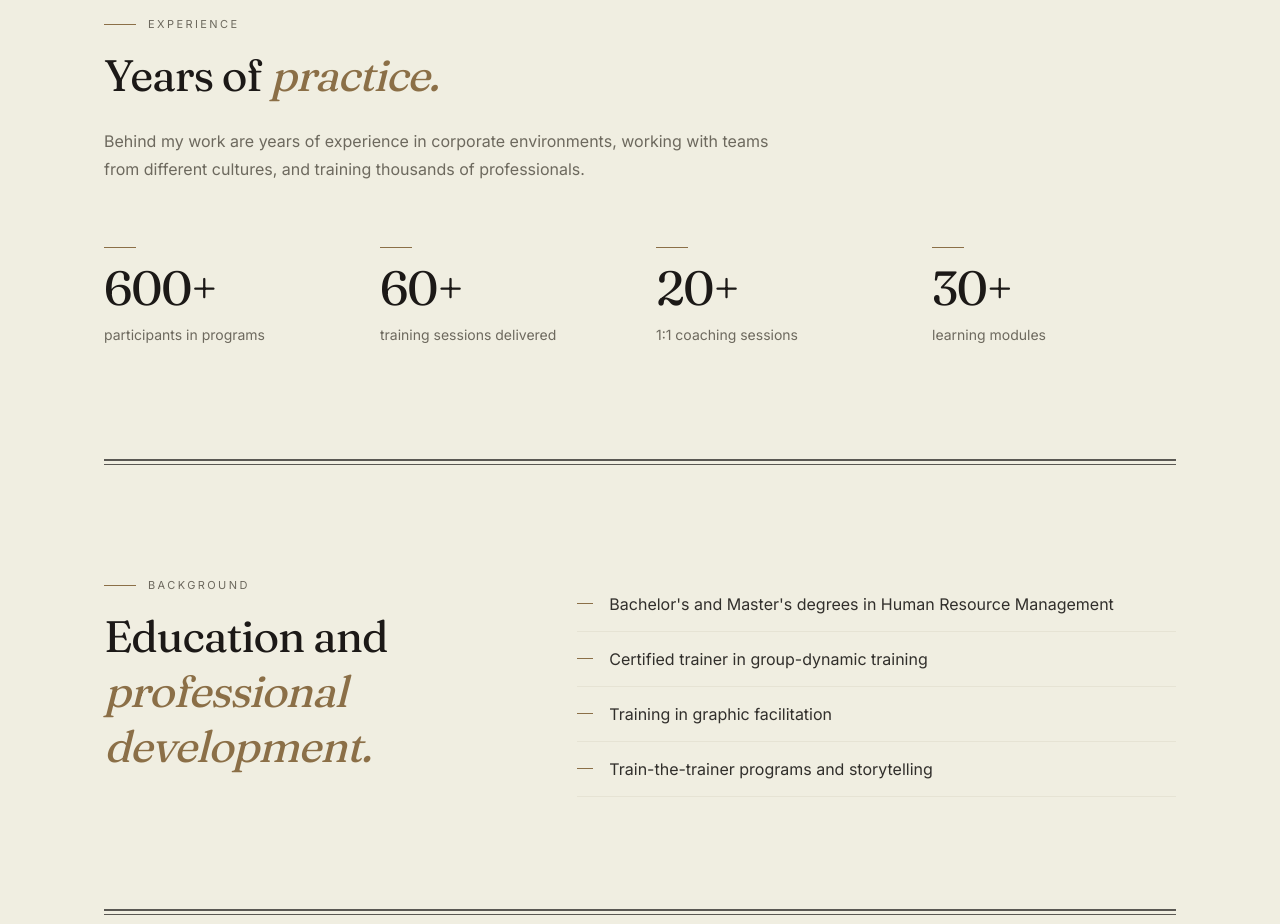
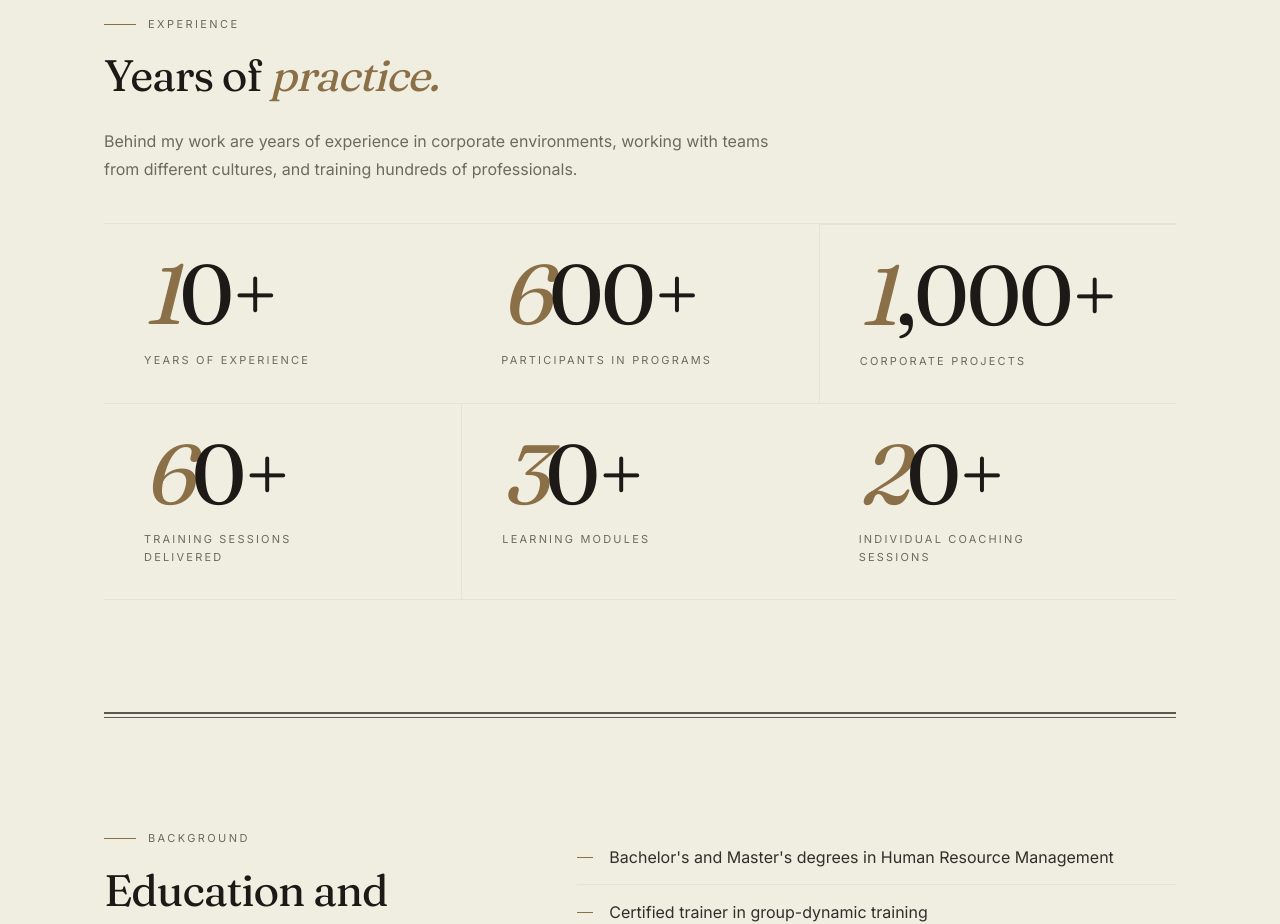
Before and after one commit to gerganatsanova/personal-website, a Next.js app: page /about in a window 1280 px wide. Shown: the part 2840-3764 px from the top of the page. Built offline with nearby package versions, Linux system fonts and the light colour scheme.

Commit message:
Align experience metrics across pages

```diff
--- a/src/app/about/page.tsx
+++ b/src/app/about/page.tsx
@@ -7,6 +7,7 @@ import { Footer } from "@/components/footer";
 import { SectionDivider } from "@/components/section-divider";
 import { PullQuote } from "@/components/pull-quote";
 import { CTA } from "@/components/cta";
+import { ExperienceMetricsGrid } from "@/components/experience-metrics-grid";
 import { fadeUp, EASE } from "@/lib/motion";
 import { useLanguage } from "@/lib/i18n";
 import { t } from "@/lib/translations";
@@ -290,24 +291,6 @@ function Philosophy() {
 /* ---------------- 4. Experience ---------------- */
 function Experience() {
   const { lang } = useLanguage();
-  const metrics = [
-    {
-      value: t.about.metric1Value[lang],
-      label: t.about.metric1Label[lang],
-    },
-    {
-      value: t.about.metric2Value[lang],
-      label: t.about.metric2Label[lang],
-    },
-    {
-      value: t.about.metric3Value[lang],
-      label: t.about.metric3Label[lang],
-    },
-    {
-      value: t.about.metric4Value[lang],
-      label: t.about.metric4Label[lang],
-    },
-  ];
 
   return (
     <section className="relative">
@@ -334,30 +317,7 @@ function Experience() {
           </p>
         </motion.div>
 
-        <div className="mt-14 grid grid-cols-2 gap-x-6 gap-y-10 md:mt-16 md:grid-cols-4 md:gap-x-8">
-          {metrics.map((m, i) => (
-            <motion.div
-              key={m.label}
-              initial="hidden"
-              whileInView="show"
-              viewport={{ once: true, amount: 0.3 }}
-              variants={fadeUp}
-              transition={{ delay: i * 0.08 }}
-              className="flex flex-col"
-            >
-              <span
-                aria-hidden
-                className="mb-4 block h-px w-8 bg-accent"
-              />
-              <span className="font-serif text-4xl leading-none tracking-tight text-foreground md:text-5xl">
-                {m.value}
-              </span>
-              <span className="mt-3 text-[13px] leading-[1.6] text-muted md:text-sm">
-                {m.label}
-              </span>
-            </motion.div>
-          ))}
-        </div>
+        <ExperienceMetricsGrid />
       </div>
     </section>
   );
--- /dev/null
+++ b/src/components/experience-metrics-grid.tsx
@@ -0,0 +1,80 @@
+"use client";
+
+import { motion } from "motion/react";
+import { useLanguage } from "@/lib/i18n";
+import { getExperienceMetrics } from "@/lib/experience-metrics";
+import { fadeUp } from "@/lib/motion";
+
+type ExperienceMetricsGridProps = {
+  variant?: "summary" | "full";
+};
+
+export function ExperienceMetricsGrid({
+  variant = "full",
+}: ExperienceMetricsGridProps) {
+  const { lang } = useLanguage();
+  const isSummary = variant === "summary";
+  const allMetrics = getExperienceMetrics(lang);
+  const metrics = isSummary ? allMetrics.slice(0, 4) : allMetrics;
+
+  return (
+    <div className="mt-8 border-y border-border/60 md:mt-10">
+      <div
+        className={`grid grid-cols-2 gap-0 ${
+          isSummary ? "lg:grid-cols-4" : "md:grid-cols-3"
+        }`}
+      >
+        {metrics.map((metric, i) => (
+          <motion.div
+            key={metric.label}
+            initial="hidden"
+            whileInView="show"
+            viewport={{ once: true, amount: 0.3 }}
+            variants={fadeUp}
+            transition={{ delay: i * 0.06 }}
+            className={getMetricCellClasses(i, isSummary)}
+          >
+            <span
+              aria-hidden
+              className="absolute left-0 top-0 h-px w-12 bg-accent opacity-0 transition-opacity duration-300 group-hover:opacity-100 md:left-10"
+            />
+            <div className="flex flex-col gap-5">
+              <span className="whitespace-nowrap font-serif text-[3.1rem] leading-[0.9] tracking-tight text-foreground sm:text-[4rem] md:text-[4.75rem] lg:text-[5.25rem]">
+                <span className="italic text-accent">
+                  {metric.value.charAt(0)}
+                </span>
+                {metric.value.slice(1)}
+              </span>
+              <span className="max-w-[14rem] text-[10px] uppercase leading-relaxed tracking-[0.16em] text-muted md:text-[11px] md:tracking-[0.2em]">
+                {metric.label}
+              </span>
+            </div>
+          </motion.div>
+        ))}
+      </div>
+    </div>
+  );
+}
+
+function getMetricCellClasses(index: number, isSummary: boolean) {
+  const classes = [
+    "group relative flex min-h-[8.5rem] flex-col justify-between border-border/60 px-4 py-6 sm:px-5 md:min-h-[10.5rem] md:px-10 md:py-8",
+  ];
+
+  if (index % 2 !== 0) {
+    classes.push(isSummary ? "border-l" : "border-l md:border-l-0");
+  }
+
+  if (index >= 2) {
+    classes.push(isSummary ? "border-t lg:border-t-0" : "border-t");
+  }
+
+  if (isSummary) {
+    if (index > 0) classes.push("lg:border-l");
+  } else {
+    if (index % 3 !== 0) classes.push("md:border-l");
+    if (index >= 3) classes.push("md:border-t");
+  }
+
+  return classes.join(" ");
+}
--- a/src/components/metrics.tsx
+++ b/src/components/metrics.tsx
@@ -1,39 +1,13 @@
 "use client";
 
 import { motion } from "motion/react";
+import { ExperienceMetricsGrid } from "@/components/experience-metrics-grid";
 import { fadeUp } from "@/lib/motion";
 import { useLanguage } from "@/lib/i18n";
 import { t } from "@/lib/translations";
 
 export function Metrics() {
   const { lang } = useLanguage();
-
-  const metrics = [
-    {
-      value: t.metrics.featuredValue[lang],
-      label: t.metrics.featuredLabel[lang],
-    },
-    {
-      value: t.metrics.participantsValue[lang],
-      label: t.metrics.participantsLabel[lang],
-    },
-    {
-      value: t.metrics.projectsValue[lang],
-      label: t.metrics.projectsLabel[lang],
-    },
-    {
-      value: t.metrics.trainingsValue[lang],
-      label: t.metrics.trainingsLabel[lang],
-    },
-    {
-      value: t.metrics.modulesValue[lang],
-      label: t.metrics.modulesLabel[lang],
-    },
-    {
-      value: t.metrics.coachingValue[lang],
-      label: t.metrics.coachingLabel[lang],
-    },
-  ];
 
   return (
     <section className="relative">
@@ -62,45 +36,7 @@ export function Metrics() {
           </p>
         </motion.div>
 
-        <div className="mt-8 border-y border-border/60 md:mt-10">
-          <div className="grid grid-cols-2 gap-0 md:grid-cols-3">
-            {metrics.map((metric, i) => (
-              <motion.div
-                key={metric.label}
-                initial="hidden"
-                whileInView="show"
-                viewport={{ once: true, amount: 0.3 }}
-                variants={fadeUp}
-                transition={{ delay: i * 0.06 }}
-                className={`group relative flex min-h-[8.5rem] flex-col justify-between border-border/60 px-4 py-6 sm:px-5 md:min-h-[10.5rem] md:px-10 md:py-8 ${
-                  i % 2 !== 0 ? "border-l md:border-l-0" : ""
-                } ${
-                  i >= 2 ? "border-t" : ""
-                } ${
-                  i % 3 !== 0 ? "md:border-l" : ""
-                } ${
-                  i >= 3 ? "md:border-t" : ""
-                }`}
-              >
-                <span
-                  aria-hidden
-                  className="absolute left-0 top-0 h-px w-12 bg-accent opacity-0 transition-opacity duration-300 group-hover:opacity-100 md:left-10"
-                />
-                <div className="flex flex-col gap-5">
-                  <span className="whitespace-nowrap font-serif text-[3.1rem] leading-[0.9] tracking-tight text-foreground sm:text-[4rem] md:text-[4.75rem] lg:text-[5.25rem]">
-                    <span className="italic text-accent">
-                      {metric.value.charAt(0)}
-                    </span>
-                    {metric.value.slice(1)}
-                  </span>
-                  <span className="max-w-[14rem] text-[10px] uppercase leading-relaxed tracking-[0.16em] text-muted md:text-[11px] md:tracking-[0.2em]">
-                    {metric.label}
-                  </span>
-                </div>
-              </motion.div>
-            ))}
-          </div>
-        </div>
+        <ExperienceMetricsGrid variant="summary" />
       </div>
     </section>
   );
--- /dev/null
+++ b/src/lib/experience-metrics.ts
@@ -0,0 +1,31 @@
+import type { Lang } from "@/lib/i18n";
+import { t } from "@/lib/translations";
+
+export function getExperienceMetrics(lang: Lang) {
+  return [
+    {
+      value: t.metrics.featuredValue[lang],
+      label: t.metrics.featuredLabel[lang],
+    },
+    {
+      value: t.metrics.participantsValue[lang],
+      label: t.metrics.participantsLabel[lang],
+    },
+    {
+      value: t.metrics.projectsValue[lang],
+      label: t.metrics.projectsLabel[lang],
+    },
+    {
+      value: t.metrics.trainingsValue[lang],
+      label: t.metrics.trainingsLabel[lang],
+    },
+    {
+      value: t.metrics.modulesValue[lang],
+      label: t.metrics.modulesLabel[lang],
+    },
+    {
+      value: t.metrics.coachingValue[lang],
+      label: t.metrics.coachingLabel[lang],
+    },
+  ];
+}
--- a/src/lib/translations.ts
+++ b/src/lib/translations.ts
@@ -398,28 +398,8 @@ export const t = {
       en: "practice.",
     },
     experienceParagraph: {
-      bg: "Зад работата ми стоят години опит в корпоративна среда, в работа с екипи от различни култури и в обучения на хиляди професионалисти.",
-      en: "Behind my work are years of experience in corporate environments, working with teams from different cultures, and training thousands of professionals.",
-    },
-    metric1Value: { bg: "600+", en: "600+" },
-    metric1Label: {
-      bg: "участници в програми",
-      en: "participants in programs",
-    },
-    metric2Value: { bg: "60+", en: "60+" },
-    metric2Label: {
-      bg: "проведени обучения",
-      en: "training sessions delivered",
-    },
-    metric3Value: { bg: "20+", en: "20+" },
-    metric3Label: {
-      bg: "1:1 коучинг сесии",
-      en: "1:1 coaching sessions",
-    },
-    metric4Value: { bg: "30+", en: "30+" },
-    metric4Label: {
-      bg: "обучителни модула",
-      en: "learning modules",
+      bg: "Зад работата ми стоят години опит в корпоративна среда, в работа с екипи от различни култури и в обучения на стотици професионалисти.",
+      en: "Behind my work are years of experience in corporate environments, working with teams from different cultures, and training hundreds of professionals.",
     },
     // 5. Credentials
     credentialsKicker: {
```
